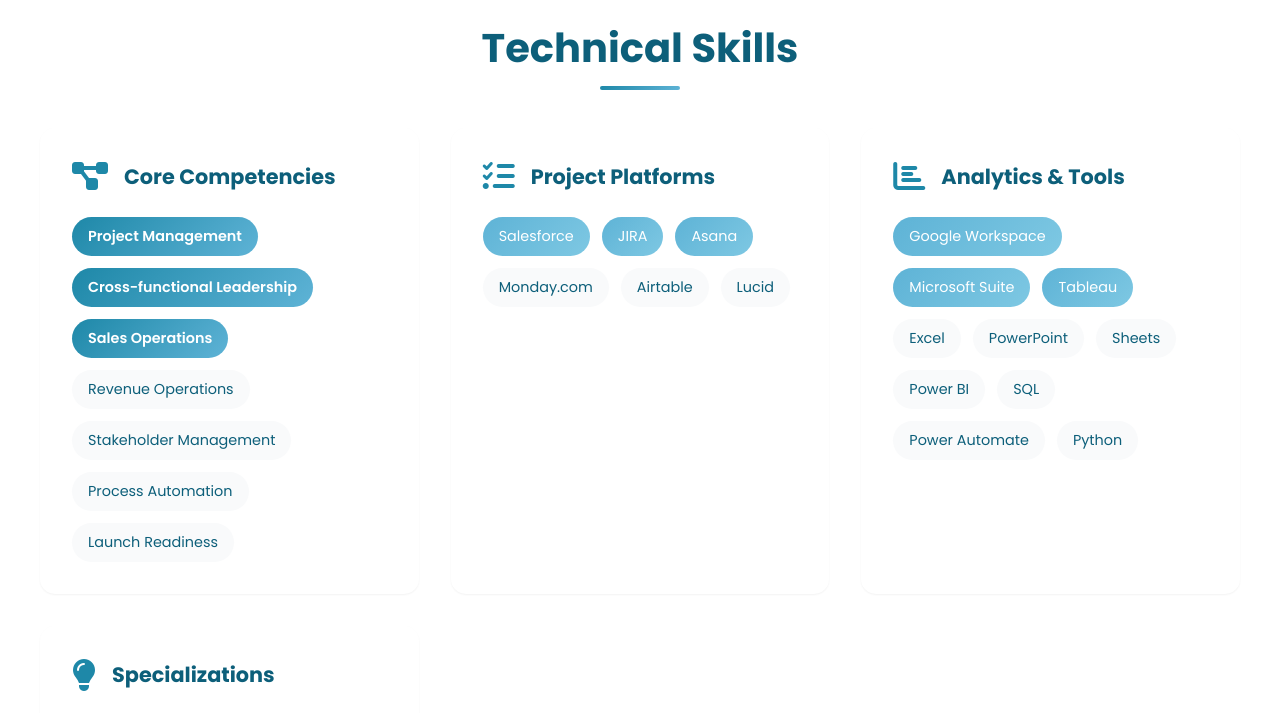
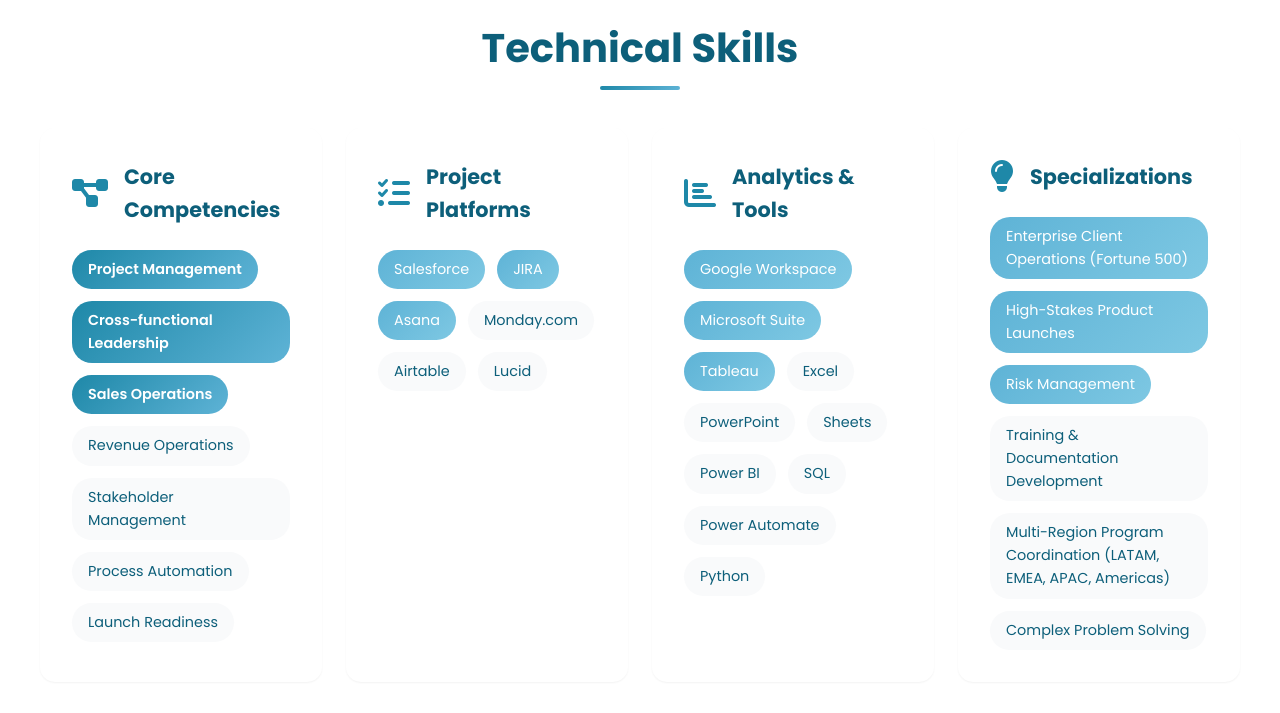
Before and after one commit to dollydang/MySite, a plain HTML site: page index.html in a window 1280 px wide. Shown: the part 1980-2693 px from the top of the page. Drawn offline with Linux system fonts and the light colour scheme.

Commit message:
Update styles.css

```diff
--- a/styles.css
+++ b/styles.css
@@ -429,8 +429,8 @@
    =========================== */
 .skills-grid {
     display: grid;
-    grid-template-columns: repeat(auto-fit, minmax(300px, 1fr));
-    gap: 2rem;
+    grid-template-columns: repeat(4, 1fr);
+    gap: 1.5rem;
 }
 
 .skill-category {
@@ -1025,9 +1025,9 @@
         grid-template-columns: 1fr;
     }
 
-    .skills-grid {
+  /*  .skills-grid {
         grid-template-columns: 1fr;
-    }
+    } */
 
     .contact-grid {
         grid-template-columns: 1fr;
```
